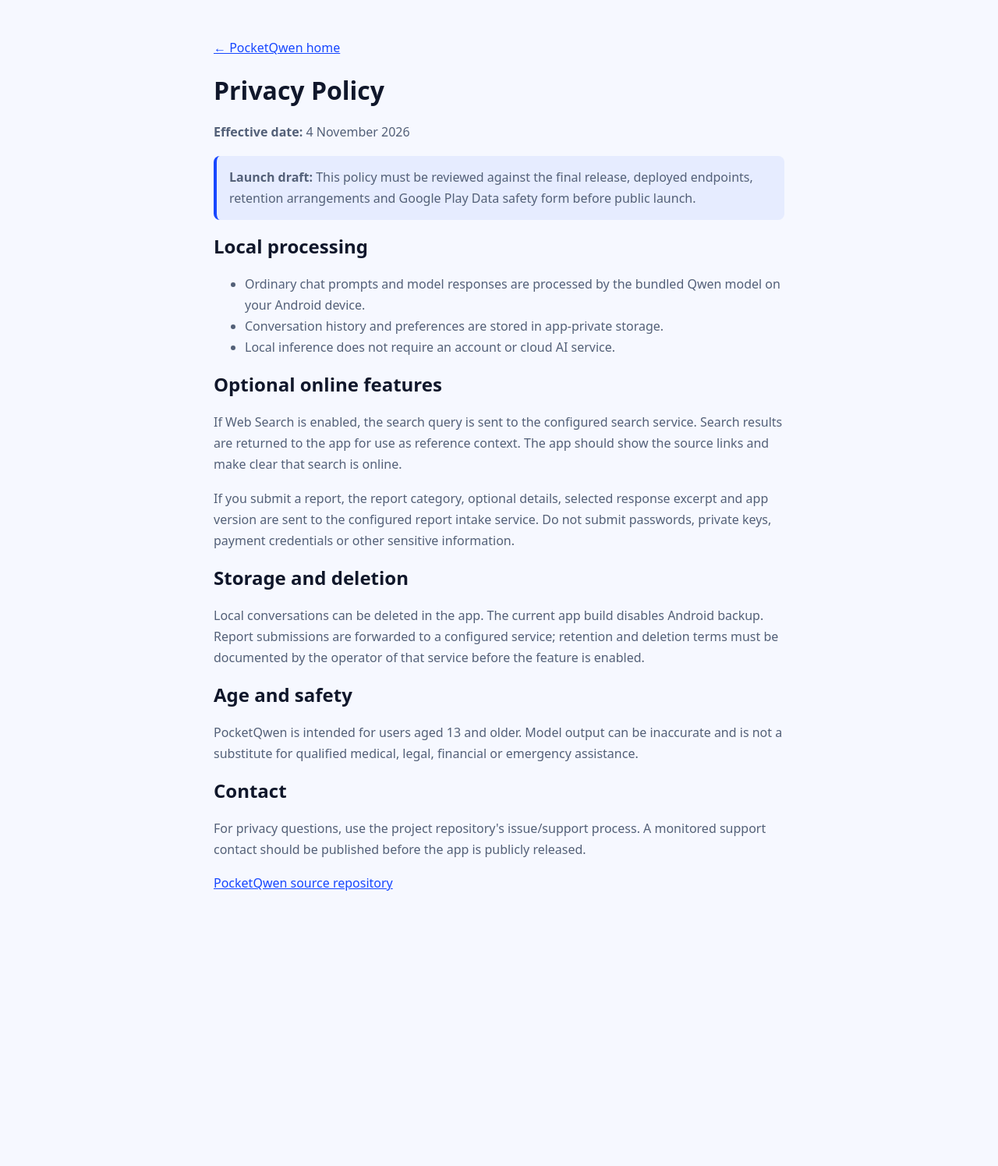
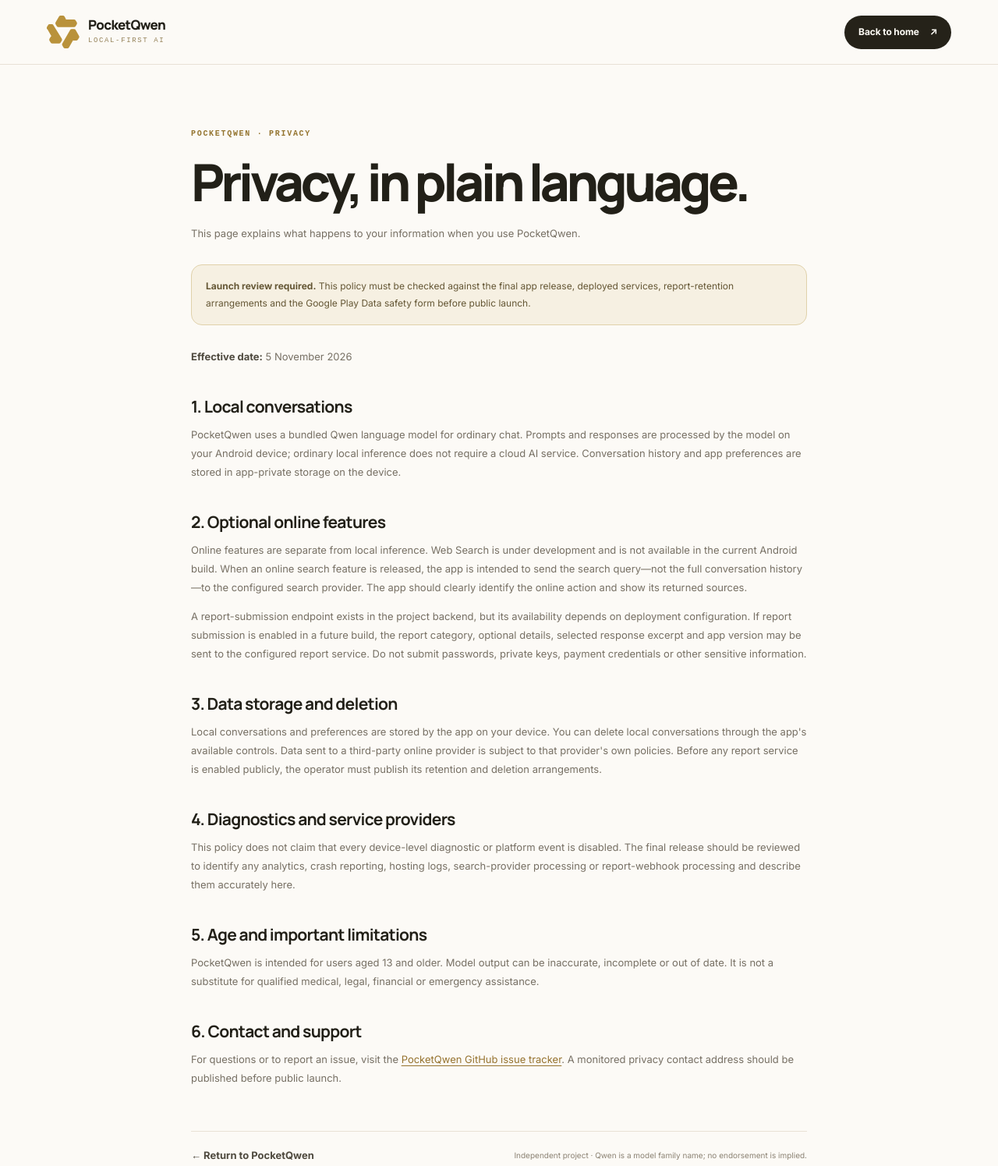
Before and after one commit to jarumba-code/qwen-pocket-, a plain HTML site: page privacy.html in a window 1280 px wide. Shown: the top 1495 px of the page at 78% size. Before the commit the page ends 1210 px from the top, so only its background shows below. Drawn offline with Linux system fonts and the light colour scheme.

Commit message:
Refresh PocketQwen privacy page and align disclosures

```diff
--- a/privacy.html
+++ b/privacy.html
@@ -1,14 +1,49 @@
 <!doctype html>
-<html lang="en"><head><meta charset="utf-8"><meta name="viewport" content="width=device-width,initial-scale=1"><meta name="theme-color" content="#082dff"><title>Privacy Policy — PocketQwen</title><style>
-:root{color-scheme:light dark;--bg:#f6f8ff;--fg:#10172b;--muted:#536078;--blue:#1747ff}@media(prefers-color-scheme:dark){:root{--bg:#080d1d;--fg:#eef2ff;--muted:#aab5ce}}*{box-sizing:border-box}body{margin:0;background:var(--bg);color:var(--fg);font:16px/1.7 system-ui,sans-serif}main{max-width:780px;margin:auto;padding:48px 24px}h1,h2{line-height:1.2}p,li{color:var(--muted)}a{color:var(--blue)}.draft{padding:14px 16px;border-left:4px solid var(--blue);background:#1747ff12;border-radius:8px}
-</style></head><body><main>
-<a href="/">← PocketQwen home</a><h1>Privacy Policy</h1><p><strong>Effective date:</strong> 4 November 2026</p>
-<p class="draft"><strong>Launch draft:</strong> This policy must be reviewed against the final release, deployed endpoints, retention arrangements and Google Play Data safety form before public launch.</p>
-<h2>Local processing</h2><ul><li>Ordinary chat prompts and model responses are processed by the bundled Qwen model on your Android device.</li><li>Conversation history and preferences are stored in app-private storage.</li><li>Local inference does not require an account or cloud AI service.</li></ul>
-<h2>Optional online features</h2><p>If Web Search is enabled, the search query is sent to the configured search service. Search results are returned to the app for use as reference context. The app should show the source links and make clear that search is online.</p>
-<p>If you submit a report, the report category, optional details, selected response excerpt and app version are sent to the configured report intake service. Do not submit passwords, private keys, payment credentials or other sensitive information.</p>
-<h2>Storage and deletion</h2><p>Local conversations can be deleted in the app. The current app build disables Android backup. Report submissions are forwarded to a configured service; retention and deletion terms must be documented by the operator of that service before the feature is enabled.</p>
-<h2>Age and safety</h2><p>PocketQwen is intended for users aged 13 and older. Model output can be inaccurate and is not a substitute for qualified medical, legal, financial or emergency assistance.</p>
-<h2>Contact</h2><p>For privacy questions, use the project repository's issue/support process. A monitored support contact should be published before the app is publicly released.</p>
-<p><a href="https://github.com/jarumba-code/qwen-pocket-">PocketQwen source repository</a></p>
-</main></body></html>
+<html lang="en">
+<head>
+  <meta charset="utf-8">
+  <meta name="viewport" content="width=device-width, initial-scale=1">
+  <meta name="theme-color" content="#fcfaf6">
+  <meta name="description" content="How PocketQwen handles local conversations and optional online features.">
+  <title>Privacy Policy — PocketQwen</title>
+  <link rel="icon" href="/assets/pocketqwen-mark.svg" type="image/svg+xml">
+  <link rel="preconnect" href="https://fonts.googleapis.com"><link rel="preconnect" href="https://fonts.gstatic.com" crossorigin>
+  <link href="https://fonts.googleapis.com/css2?family=Inter:wght@400;500;600;700&family=Manrope:wght@600;700;800&display=swap" rel="stylesheet">
+  <link rel="stylesheet" href="/assets/site.css">
+</head>
+<body>
+  <header class="site-header"><div class="container header-inner">
+    <a class="brand" href="/" aria-label="PocketQwen home"><img src="/assets/pocketqwen-mark.svg" alt="" width="42" height="42"><span class="brand-copy"><strong>PocketQwen</strong><small>LOCAL-FIRST AI</small></span></a>
+    <a class="button button-small button-dark" href="/">Back to home <span aria-hidden="true">↗</span></a>
+  </div></header>
+  <main class="privacy-document"><div class="container document-container">
+    <span class="eyebrow">POCKETQWEN · PRIVACY</span>
+    <h1>Privacy, in plain language.</h1>
+    <p class="document-lede">This page explains what happens to your information when you use PocketQwen.</p>
+    <div class="document-notice"><strong>Launch review required.</strong> This policy must be checked against the final app release, deployed services, report-retention arrangements and the Google Play Data safety form before public launch.</div>
+    <p><strong>Effective date:</strong> 5 November 2026</p>
+
+    <h2>1. Local conversations</h2>
+    <p>PocketQwen uses a bundled Qwen language model for ordinary chat. Prompts and responses are processed by the model on your Android device; ordinary local inference does not require a cloud AI service. Conversation history and app preferences are stored in app-private storage on the device.</p>
+
+    <h2>2. Optional online features</h2>
+    <p>Online features are separate from local inference. Web Search is under development and is not available in the current Android build. When an online search feature is released, the app is intended to send the search query—not the full conversation history—to the configured search provider. The app should clearly identify the online action and show its returned sources.</p>
+    <p>A report-submission endpoint exists in the project backend, but its availability depends on deployment configuration. If report submission is enabled in a future build, the report category, optional details, selected response excerpt and app version may be sent to the configured report service. Do not submit passwords, private keys, payment credentials or other sensitive information.</p>
+
+    <h2>3. Data storage and deletion</h2>
+    <p>Local conversations and preferences are stored by the app on your device. You can delete local conversations through the app's available controls. Data sent to a third-party online provider is subject to that provider's own policies. Before any report service is enabled publicly, the operator must publish its retention and deletion arrangements.</p>
+
+    <h2>4. Diagnostics and service providers</h2>
+    <p>This policy does not claim that every device-level diagnostic or platform event is disabled. The final release should be reviewed to identify any analytics, crash reporting, hosting logs, search-provider processing or report-webhook processing and describe them accurately here.</p>
+
+    <h2>5. Age and important limitations</h2>
+    <p>PocketQwen is intended for users aged 13 and older. Model output can be inaccurate, incomplete or out of date. It is not a substitute for qualified medical, legal, financial or emergency assistance.</p>
+
+    <h2>6. Contact and support</h2>
+    <p>For questions or to report an issue, visit the <a href="https://github.com/jarumba-code/qwen-pocket-/issues" target="_blank" rel="noopener noreferrer">PocketQwen GitHub issue tracker</a>. A monitored privacy contact address should be published before public launch.</p>
+
+    <div class="document-footer"><a class="text-link" href="/">← Return to PocketQwen</a><span>Independent project · Qwen is a model family name; no endorsement is implied.</span></div>
+  </div></main>
+  <footer class="site-footer"><div class="container footer-bottom"><span>© 2026 PocketQwen. Independent project.</span><span>Local-first AI for Android.</span></div></footer>
+</body>
+</html>
```
